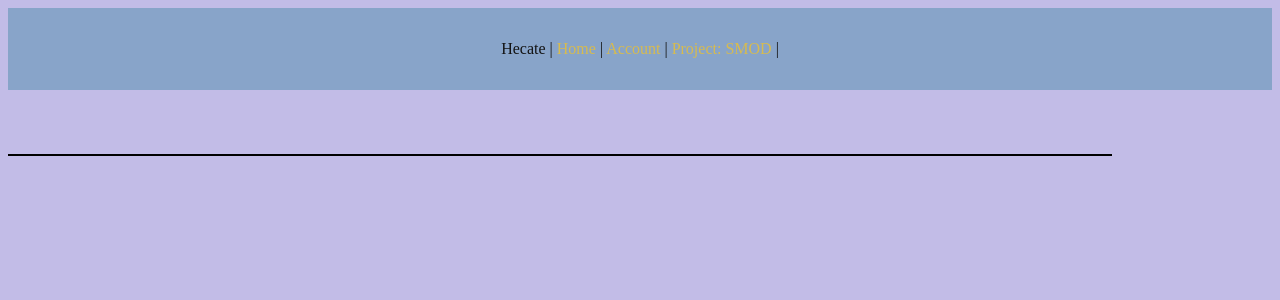
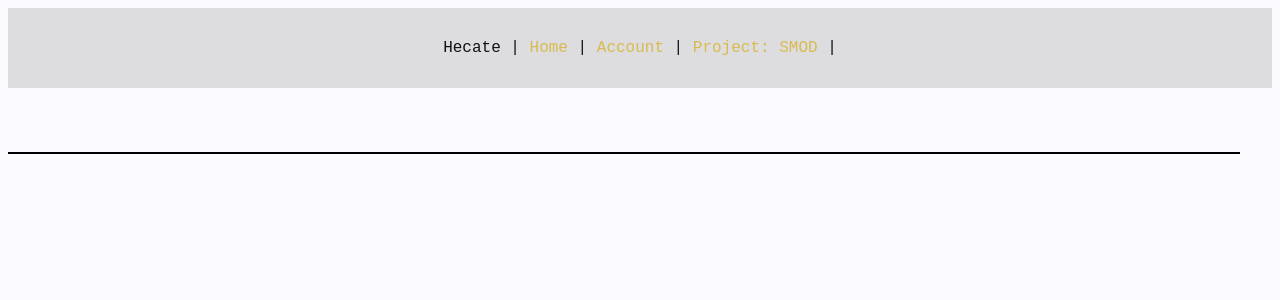
Before and after one commit to Backwards-N/Backwards-N.github.io, a PHP site: page /Hecate/index.html in a window 1280 px wide. Shown: the top 300 px of the page. Run offline with PHP 8.4, Linux system fonts and the light colour scheme; some libraries are stand-ins or nearby versions.

Commit message:
Hecate CSS

```diff
--- a/Hecate/hecate.css
+++ b/Hecate/hecate.css
@@ -6,7 +6,7 @@
     z-index: 1; /* Stay on top */
     top: 0; /* Stay at the top */
     left: 90%;
-    background-color: #988FCF; /* Black */
+    background-color: #988FCF;
     overflow-x: hidden; /* Disable horizontal scroll */
     padding-top: 2%;
     font: normal 16px/1 "Liberation Mono", Liberation, monospace;
@@ -24,16 +24,17 @@
   margin: 0em 0%;
   padding: 1em 1em;
   color: #131313;
-  background: #88A4C9;
+  background: #DDDDDF;
+  font: normal 16px/1 "Liberation Mono", Liberation, monospace;
 }
 
 .standard {
-  margin: 2em 10em 0em 0%;
+  margin: 2em 2em 0em 0%;
   padding: 1em 1em;
   font: normal 16px/1 "Liberation Mono", Liberation, monospace;
   color: #131313;
   text-align: left;
-  background: #C2BCE7;
+  background: #FAFAFF;
   border-bottom: 2px solid rgba(0, 0, 0, 1);
 }
 
@@ -85,5 +86,5 @@ a:hover {
 }
 
 body {
-  background-color: #C2BCE7;
+  background-color: #FAFAFF;
 }
```
